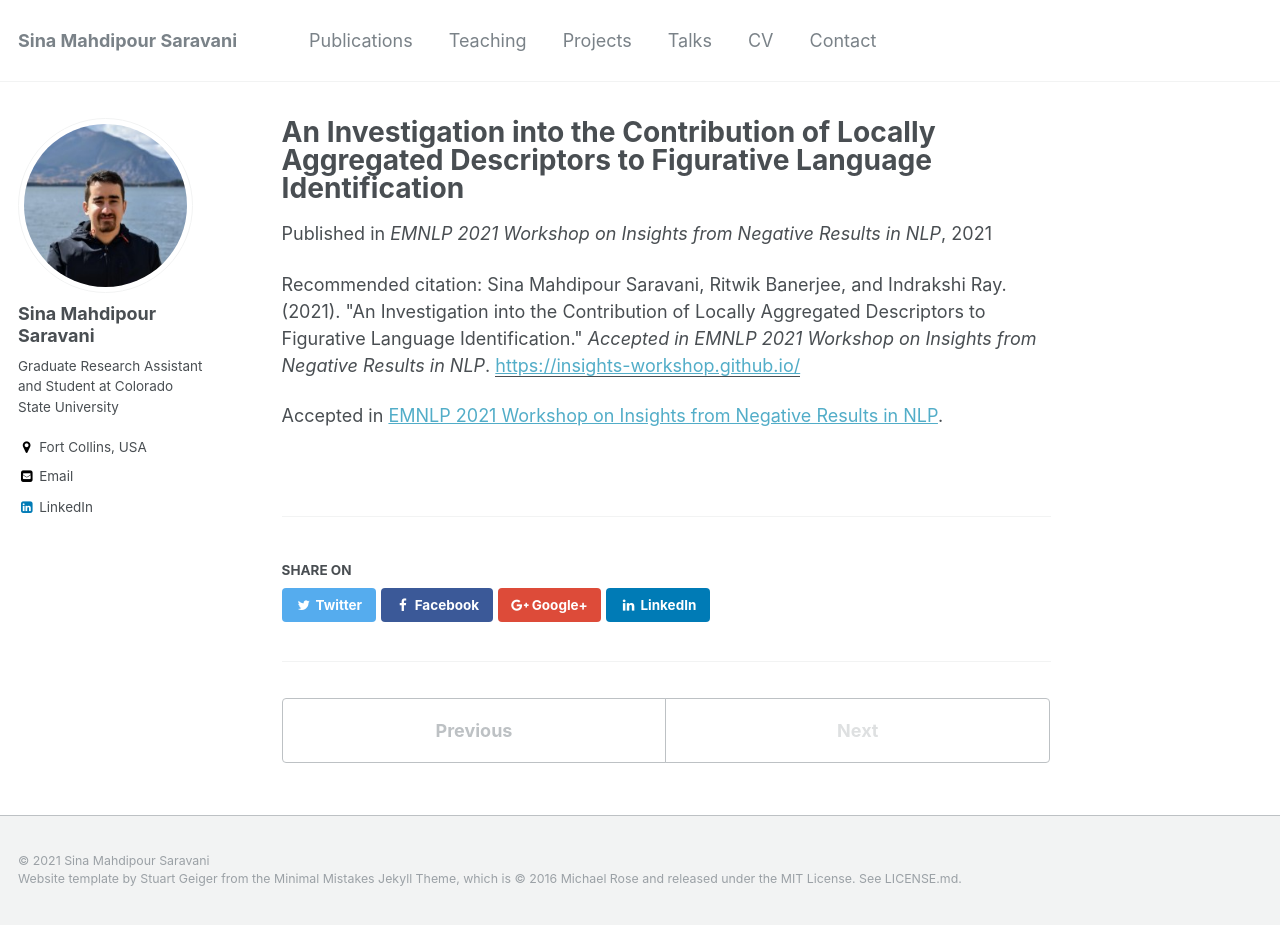
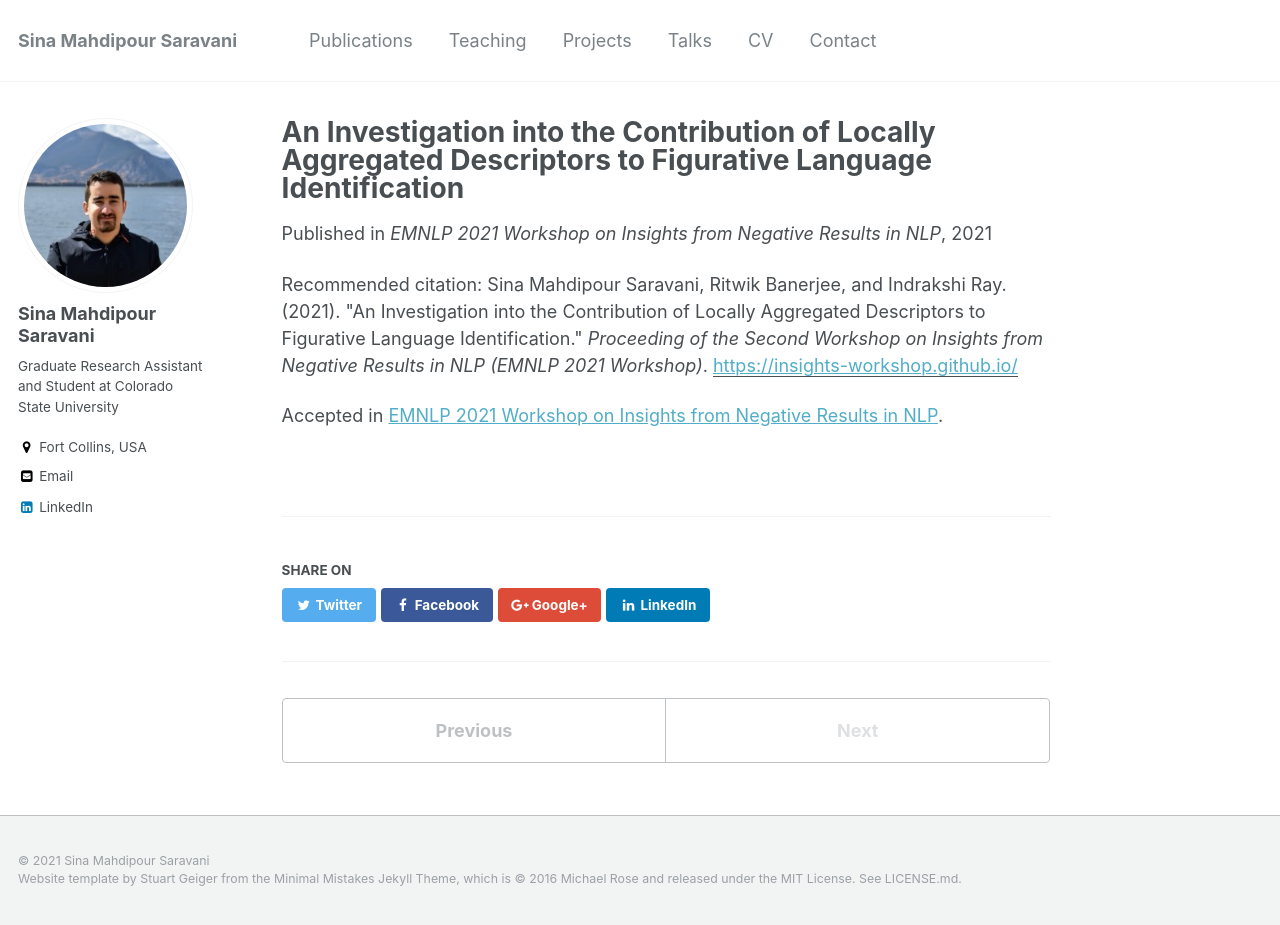
Before and after one commit to sinamps/sinamps.github.io, a Jekyll site: the page built from _publications/2021-08-05-emnlp-negative-results.md, in a window 1280 px wide and 925 px high. Built offline with Jekyll 4.4.1, drawn with Linux system fonts in a browser that asks for light colours.

Commit message:
Update 2021-08-05-emnlp-negative-results.md

```diff
--- a/_publications/2021-08-05-emnlp-negative-results.md
+++ b/_publications/2021-08-05-emnlp-negative-results.md
@@ -2,11 +2,11 @@
 title: "An Investigation into the Contribution of Locally Aggregated Descriptors to Figurative Language Identification"
 collection: publications
 permalink: /publication/2021-08-05-emnlp-negative-results
-excerpt: 'This paper is submitted to [EMNLP workshop on Insights from Negative Results in NLP](https://insights-workshop.github.io/) for review.'
-date: 2021-08-05
+excerpt: 'This paper is accepted for publication in the proceedings of the second [EMNLP workshop on Insights from Negative Results in NLP](https://insights-workshop.github.io/).'
+date: 2021-09-05
 venue: 'EMNLP 2021 Workshop on Insights from Negative Results in NLP'
 paperurl: 'https://insights-workshop.github.io/'
-citation: 'Sina Mahdipour Saravani, Ritwik Banerjee, and Indrakshi Ray. (2021). &quot;An Investigation into the Contribution of Locally Aggregated Descriptors to Figurative Language Identification.&quot; <i>Accepted in EMNLP 2021 Workshop on Insights from Negative Results in NLP</i>.'
+citation: 'Sina Mahdipour Saravani, Ritwik Banerjee, and Indrakshi Ray. (2021). &quot;An Investigation into the Contribution of Locally Aggregated Descriptors to Figurative Language Identification.&quot; <i>Proceeding of the Second Workshop on Insights from Negative Results in NLP (EMNLP 2021 Workshop)</i>.'
 ---
 <!-- This paper is about the number 1. The number 2 is left for future work. -->
 Accepted in [EMNLP 2021 Workshop on Insights from Negative Results in NLP](https://insights-workshop.github.io/).
```
